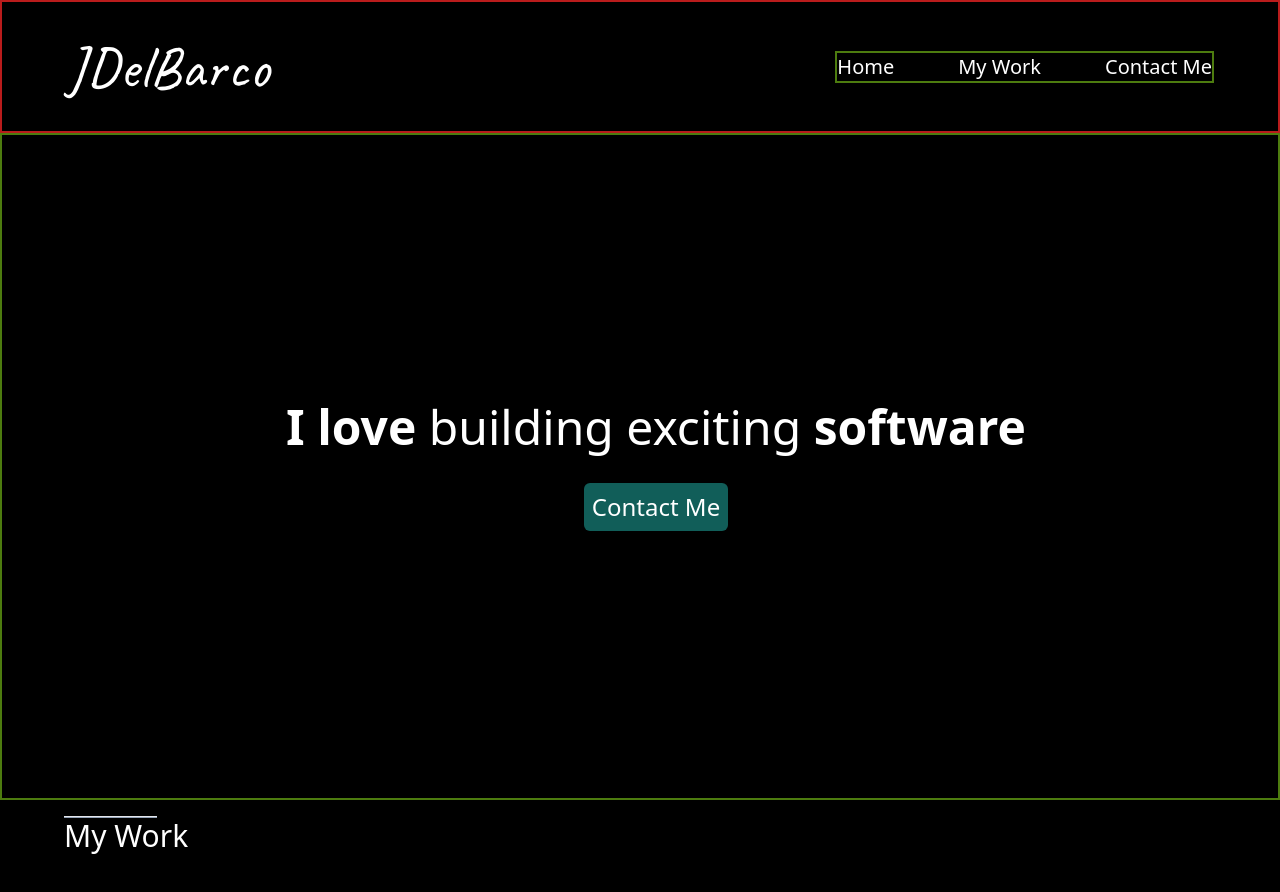
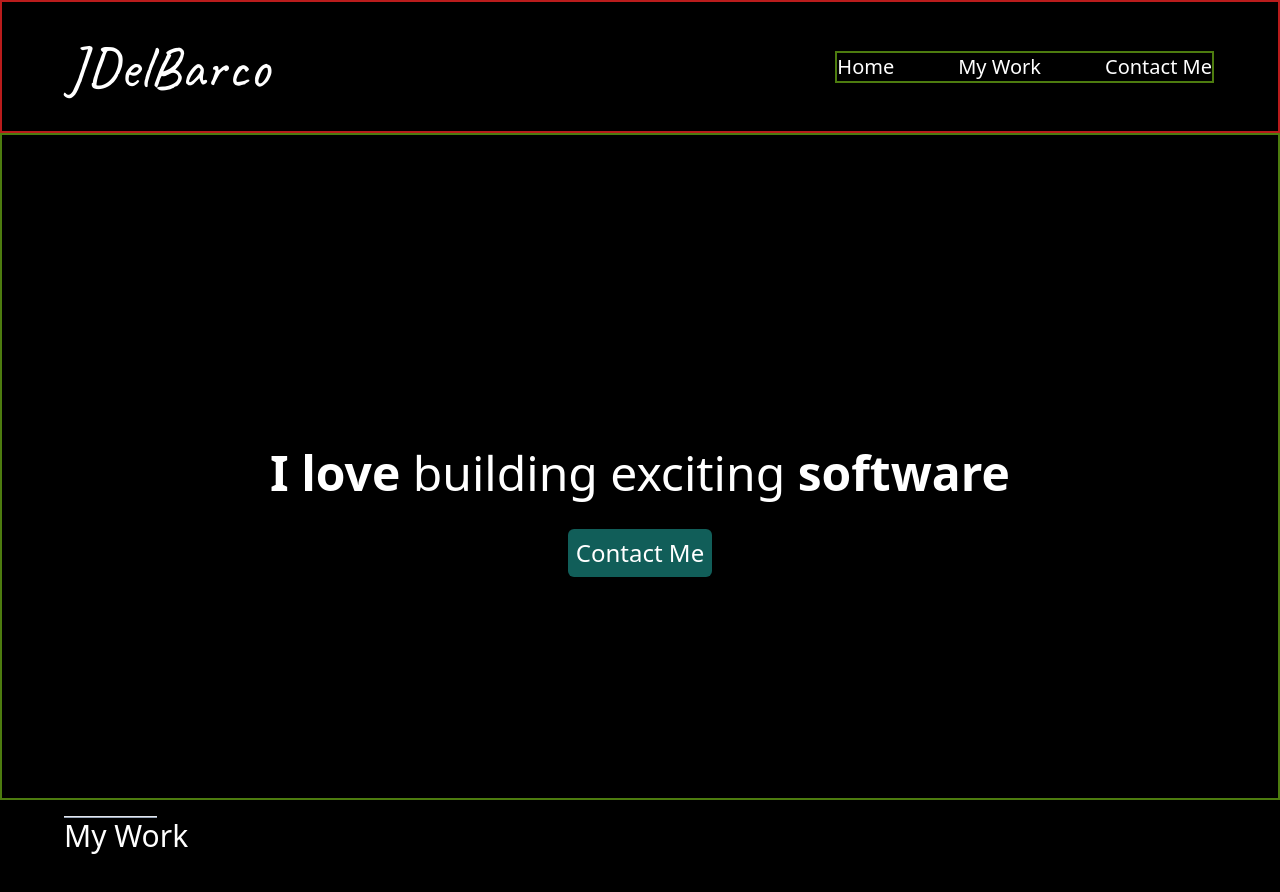
Before and after one commit to Jdelbarcogarza/jdelbarco.com, a Next.js app: page / in a window 1280 px wide. Shown: the top 892 px of the page. Built offline with nearby package versions, Linux system fonts and the light colour scheme.

Commit message:
change heor section position

```diff
--- a/pages/index.js
+++ b/pages/index.js
@@ -1,7 +1,7 @@
 import Head from 'next/head'
 import Image from 'next/image'
 import { Navbar } from '../components/Navbar'
-import HeroImage from '../public/images/HeroImage.jpg'
+import HeroImage from '../public/images/Coding_PNG.png'
 import { SectionTitle } from '../components/Sectiontitle'
 
 export default function Home() {
@@ -16,16 +16,23 @@ export default function Home() {
         {/** Height de h-1/6 */}
         <Navbar />
 
+
         {/** Height de h-5/6 */}
-        <div className='h-5/6 w-full flex flex-col justify-center items-center pl-8 border-2 border-lime-700'>
+        <div className='h-5/6 w-full flex flex-col justify-between items-center border-2 border-lime-700'>
+
+        {/** EL ESPACIO DE AQUI EN MEDIO ES PARA PONER UNA PIC O ALGO Y QUE VAYA ALINEADO CON EL RESTO DEL
+        CONTENIDO DE LA PAGINA. */}
+
+        <div className='h-2/3 flex flex-col justify-end gap-8 items-around px-8'>
           <h1 className='text-5xl'><strong>I love</strong> building exciting <strong>software</strong></h1>
-          <button className='text-2xl bg-teal-800 p-2 mt-8 rounded-md'>Contact Me</button>
+          <button className='text-2xl bg-teal-800 p-2 rounded-md w-fit self-center'>Contact Me</button>
+          </div>
         </div>
 
       </section>
 
 
-    {/** Section: My Work */}
+      {/** Section: My Work */}
       <section className='h-full w-full bg-black px-16 pt-4'>
 
         <SectionTitle title={'My Work'} />
```
